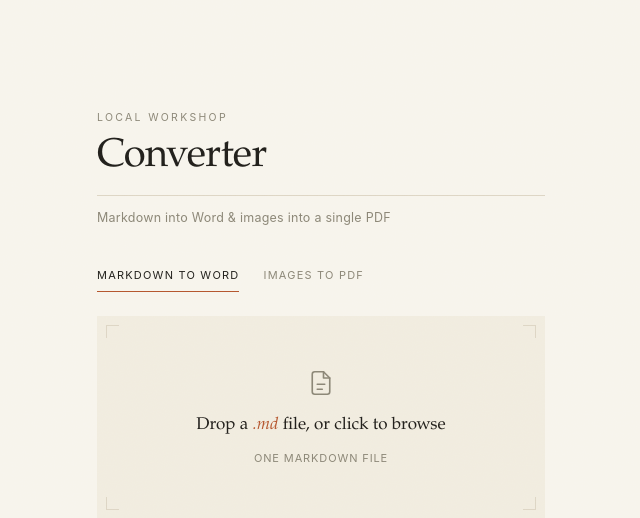
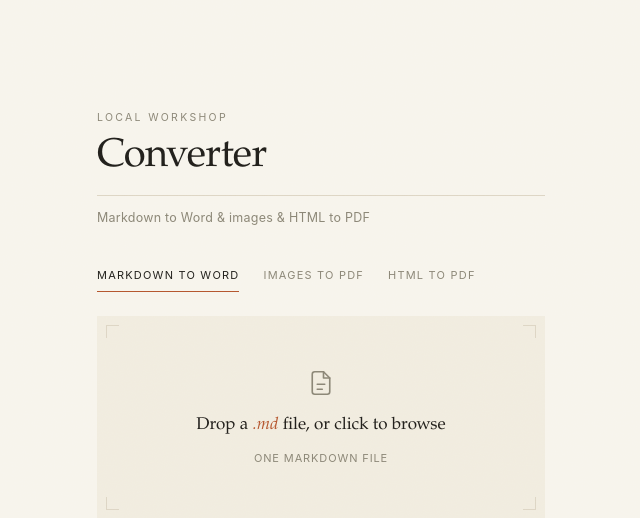
Before and after one commit to i-mus/doc-converter, a Flask app: page / in a window 1280 px wide. Shown: the top 518 px of the page, without its empty margins (319-959 px from the left). Run offline with Flask 3, Linux system fonts and the light colour scheme.

Commit message:
Add HTML to PDF converter to the web app
New third tool, same pattern as the other two: html_to_pdf.py (xhtml2pdf,
pure Python, no native deps — fits Render's native runtime) behind
POST /api/html-to-pdf, plus a matching tab/drop-zone in the UI.

Security: xhtml2pdf resolves <img>/<link> URIs itself, including fetching
http(s) URLs and reading local disk paths, before link_callback even runs
if the callback returns a falsy value — verified this experimentally (a
None-returning callback still triggered a real outbound request). That's
an SSRF / local-file-disclosure primitive for a server rendering
arbitrary uploaded HTML. link_callback now returns the empty data URI
"data:," for anything that isn't already a data: URI, which xhtml2pdf
resolves locally and treats as "not found" -- confirmed no outbound
request is made and the PDF still renders (inline <style> and data-URI
images work; linked stylesheets/fonts/images are skipped, documented as
a limitation).

SEO metadata (title/description/keywords/OG/JSON-LD) updated to mention
all three conversions. Verified end-to-end via the running UI: uploaded
sample.html, got "Saved sample.pdf".

Co-Authored-By: Claude Sonnet 5 <noreply@anthropic.com>
Claude-Session: https://claude.ai/code/session_01TXGYnPock3c2RLNve1LRXs

```diff
--- a/pyproject.toml
+++ b/pyproject.toml
@@ -12,6 +12,7 @@ dependencies = [
     "img2pdf>=0.5",
     "pillow>=10.3",
     "gunicorn>=21.2",
+    "xhtml2pdf>=0.2.16",
 ]
 
 [project.scripts]
--- a/src/converter/app.py
+++ b/src/converter/app.py
@@ -9,7 +9,7 @@ import re
 from flask import Flask, Response, jsonify, render_template, request, send_file
 from werkzeug.middleware.proxy_fix import ProxyFix
 
-from . import image_to_pdf, md_to_docx, visits
+from . import html_to_pdf, image_to_pdf, md_to_docx, visits
 
 app = Flask(__name__)
 # Honour X-Forwarded-* from Render's / any reverse proxy so request.url_root
@@ -127,6 +127,27 @@ def image_to_pdf_route() -> Response:
     )
 
 
+@app.post("/api/html-to-pdf")
+def html_to_pdf_route() -> Response:
+    upload = request.files.get("file")
+    if upload is None or not upload.filename:
+        return jsonify(error="Upload an HTML (.html) file."), 400
+
+    html_text = upload.read().decode("utf-8", errors="replace")
+    try:
+        pdf_bytes = html_to_pdf.convert(html_text)
+    except Exception as exc:  # noqa: BLE001 - surface the reason to the UI
+        return jsonify(error=f"Conversion failed: {exc}"), 500
+
+    name = _safe_stem(upload.filename, "document") + ".pdf"
+    return send_file(
+        io.BytesIO(pdf_bytes),
+        mimetype="application/pdf",
+        as_attachment=True,
+        download_name=name,
+    )
+
+
 def main() -> None:
     host = os.environ.get("CONVERTER_HOST", "127.0.0.1")
     port = int(os.environ.get("CONVERTER_PORT", "5000"))
--- a/src/converter/templates/index.html
+++ b/src/converter/templates/index.html
@@ -4,9 +4,9 @@
 <meta charset="utf-8">
 <meta name="viewport" content="width=device-width, initial-scale=1">
 
-<title>Markdown to Word &amp; Image to PDF Converter — free, no sign-up</title>
-<meta name="description" content="Free online converter. Turn Markdown into a formatted Word (.docx) file, or merge JPG, PNG, GIF, BMP, TIFF and WebP images into one PDF. No sign-up, no watermark — files are processed in memory and never stored.">
-<meta name="keywords" content="markdown to word, markdown to docx, md to docx, convert markdown to word, markdown to word converter, image to pdf, images to pdf, jpg to pdf, png to pdf, combine images into pdf, merge images to pdf, picture to pdf, free document converter, online file converter, no sign up converter">
+<title>Markdown to Word, Image &amp; HTML to PDF Converter — free, no sign-up</title>
+<meta name="description" content="Free online converter. Turn Markdown into a formatted Word (.docx) file, merge JPG, PNG, GIF, BMP, TIFF and WebP images into one PDF, or render an HTML file to PDF. No sign-up, no watermark — files are processed in memory and never stored.">
+<meta name="keywords" content="markdown to word, markdown to docx, md to docx, convert markdown to word, markdown to word converter, image to pdf, images to pdf, jpg to pdf, png to pdf, combine images into pdf, merge images to pdf, picture to pdf, html to pdf, convert html to pdf, html to pdf converter, free document converter, online file converter, no sign up converter">
 <meta name="robots" content="index, follow">
 <meta name="author" content="i-mus (github.com/i-mus)">
 <meta name="theme-color" content="#b4552d">
@@ -15,12 +15,12 @@
 
 <meta property="og:type" content="website">
 <meta property="og:site_name" content="Converter">
-<meta property="og:title" content="Markdown to Word &amp; Image to PDF Converter">
-<meta property="og:description" content="Free online converter — Markdown to .docx and images to a single PDF. No sign-up, files never stored.">
+<meta property="og:title" content="Markdown to Word, Image &amp; HTML to PDF Converter">
+<meta property="og:description" content="Free online converter — Markdown to .docx, images to a single PDF, HTML to PDF. No sign-up, files never stored.">
 <meta property="og:url" content="{{ site_url }}/">
 <meta name="twitter:card" content="summary">
-<meta name="twitter:title" content="Markdown to Word &amp; Image to PDF Converter">
-<meta name="twitter:description" content="Free online converter — Markdown to .docx and images to a single PDF. No sign-up.">
+<meta name="twitter:title" content="Markdown to Word, Image &amp; HTML to PDF Converter">
+<meta name="twitter:description" content="Free online converter — Markdown to .docx, images to a single PDF, HTML to PDF. No sign-up.">
 
 <script type="application/ld+json">
 {
@@ -28,7 +28,7 @@
   "@type": "WebApplication",
   "name": "Converter",
   "url": "{{ site_url }}/",
-  "description": "Free online converter for Markdown to Word (.docx) and images to PDF.",
+  "description": "Free online converter for Markdown to Word (.docx), images to PDF, and HTML to PDF.",
   "applicationCategory": "UtilitiesApplication",
   "operatingSystem": "Any",
   "offers": { "@type": "Offer", "price": "0", "priceCurrency": "USD" },
@@ -315,12 +315,13 @@
     <p class="kicker">Local workshop</p>
     <h1>Converter</h1>
     <div class="rule"></div>
-    <p>Markdown into Word <span class="amp">&amp;</span> images into a single PDF</p>
+    <p>Markdown to Word <span class="amp">&amp;</span> images &amp; HTML to PDF</p>
   </header>
 
   <nav class="tabs" role="tablist">
     <button class="active" data-tab="md" role="tab">Markdown&nbsp;to&nbsp;Word</button>
     <button data-tab="img" role="tab">Images&nbsp;to&nbsp;PDF</button>
+    <button data-tab="html" role="tab">HTML&nbsp;to&nbsp;PDF</button>
   </nav>
 
   <section class="panel active" id="panel-md">
@@ -354,6 +355,22 @@
     <ul class="files" id="files-img" hidden></ul>
     <button class="go" id="go-img" disabled>Combine into PDF</button>
     <div class="msg" id="msg-img"></div>
+  </section>
+
+  <section class="panel" id="panel-html">
+    <div class="drop" id="drop-html">
+      <span class="frame"><i class="tl"></i><i class="tr"></i><i class="bl"></i><i class="br"></i></span>
+      <svg width="30" height="30" viewBox="0 0 24 24" fill="none" stroke="currentColor" stroke-width="1.3" stroke-linecap="round" stroke-linejoin="round">
+        <path d="M8 6 2 12l6 6"/>
+        <path d="M16 6l6 6-6 6"/>
+      </svg>
+      <div class="lead">Drop an <em>.html</em> file, or click to browse</div>
+      <div class="hint">One HTML file &nbsp;&mdash;&nbsp; linked styles/images aren't fetched</div>
+      <input type="file" id="input-html" accept=".html,.htm,text/html" hidden>
+    </div>
+    <ul class="files" id="files-html" hidden></ul>
+    <button class="go" id="go-html" disabled>Convert to PDF</button>
+    <div class="msg" id="msg-html"></div>
   </section>
 
   <footer>
@@ -489,6 +506,29 @@
     postForm("/api/image-to-pdf", fd, document.getElementById("msg-img"), imgBtn, "images.pdf");
   });
 
+  // ---- HTML ----
+  var htmlFile = null;
+  var htmlList = document.getElementById("files-html");
+  var htmlBtn = document.getElementById("go-html");
+  setupDrop("drop-html", "input-html", false, function (files) { htmlFile = files[0] || null; renderHtml(); });
+  function renderHtml() {
+    htmlList.innerHTML = "";
+    htmlList.hidden = !htmlFile;
+    if (htmlFile) {
+      var li = document.createElement("li");
+      li.innerHTML = '<span class="name"></span><span class="size"></span><button class="x" aria-label="remove">&times;</button>';
+      li.querySelector(".name").textContent = htmlFile.name;
+      li.querySelector(".size").textContent = fmtSize(htmlFile.size);
+      li.querySelector(".x").onclick = () => { htmlFile = null; renderHtml(); document.getElementById("msg-html").textContent = ""; };
+      htmlList.appendChild(li);
+    }
+    htmlBtn.disabled = !htmlFile;
+  }
+  htmlBtn.addEventListener("click", function () {
+    var fd = new FormData(); fd.append("file", htmlFile);
+    postForm("/api/html-to-pdf", fd, document.getElementById("msg-html"), htmlBtn, "document.pdf");
+  });
+
   // ---- visitor count ----
   fetch("/api/visits").then(r => r.json()).then(function (d) {
     if (typeof d.count !== "number") return;
```
Also changed, not shown: src/converter/html_to_pdf.py (added, +44 -0 lines), README.md, 1 other file.
